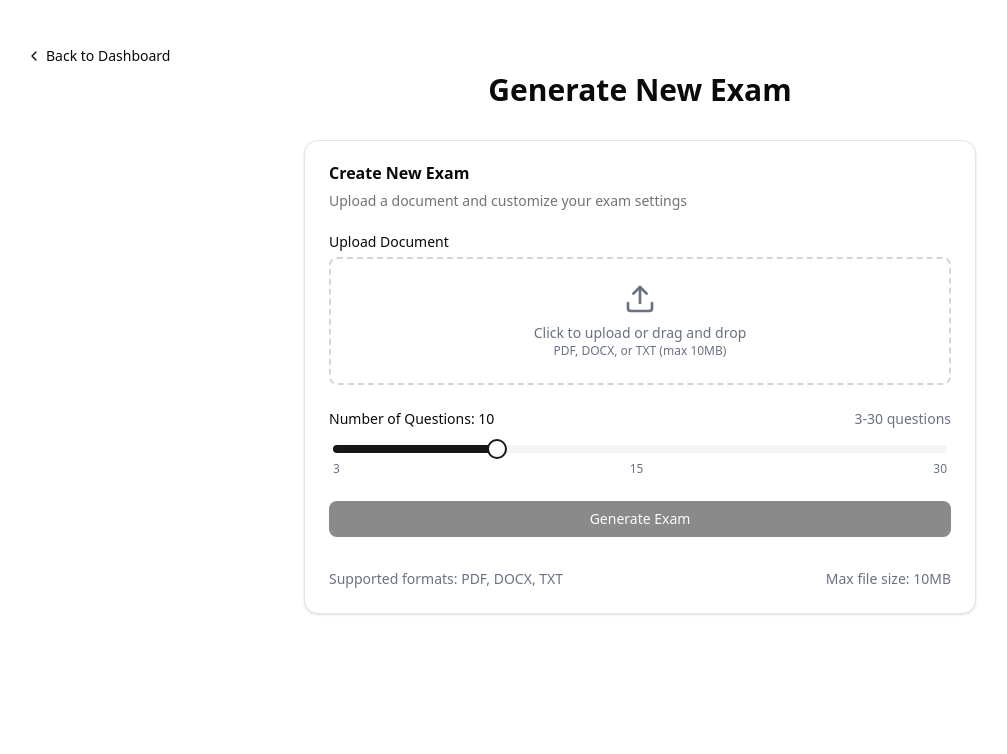
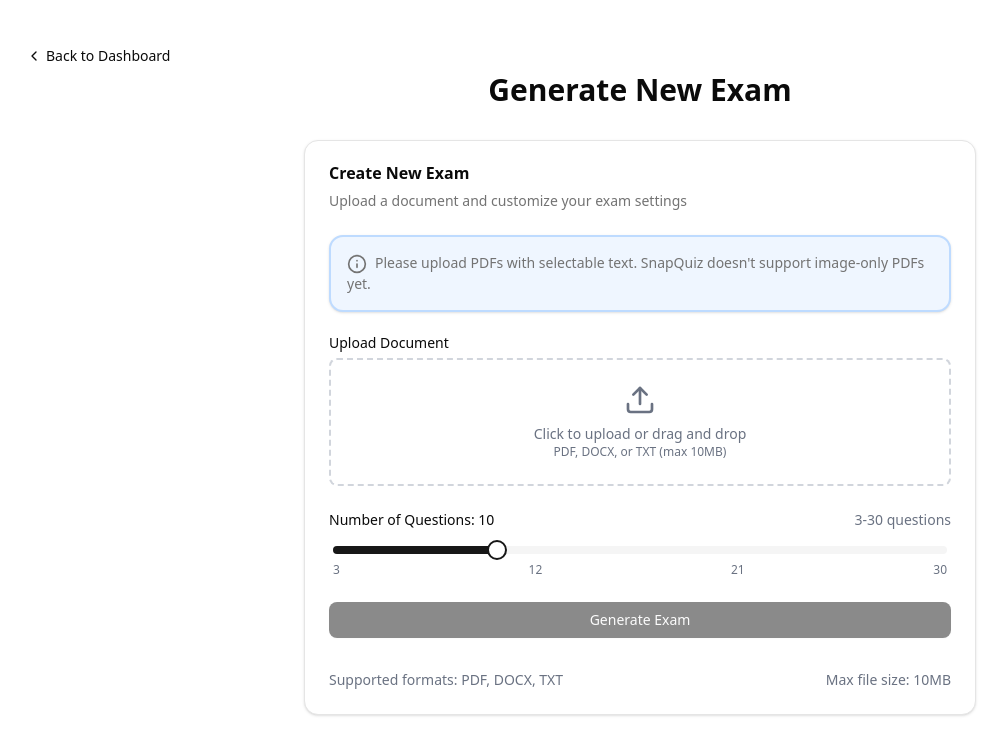
Before and after one commit to noahk004/snapquiz-frontend, a Next.js app: page /dashboard/tests/create in a window 1280 px wide. Shown: the top 754 px of the page, without its empty margins (0-1007 px from the left). Built offline with nearby package versions, Linux system fonts and the light colour scheme.

Commit message:
Add error handling

```diff
--- a/src/app/logout/actions.ts
+++ b/src/app/logout/actions.ts
@@ -9,10 +9,10 @@ export async function logout() {
       `${process.env.NEXT_PUBLIC_API_URL}/api/auth/logout`,
       {
         method: "POST",
-        credentials: "include",
         headers: {
           "Content-Type": "application/json",
         },
+        credentials: "include",
       }
     );
 
--- a/src/components/exam-generator.tsx
+++ b/src/components/exam-generator.tsx
@@ -3,7 +3,7 @@
 import type React from "react";
 
 import { useState } from "react";
-import { Upload, FileText, Loader2 } from "lucide-react";
+import { Upload, FileText, Loader2, AlertCircle } from "lucide-react";
 import { Button } from "@/components/ui/button";
 import { Input } from "@/components/ui/input";
 import { Label } from "@/components/ui/label";
@@ -17,43 +17,68 @@ import {
 } from "@/components/ui/card";
 import { Slider } from "./slider";
 import { redirect } from "next/navigation";
+import { Info } from "lucide-react";
 
 export default function ExamGenerator() {
   const [file, setFile] = useState<File | null>(null);
-//   const [title, setTitle] = useState("");
+  const [error, setError] = useState<string | null>(null);
   const [questionCount, setQuestionCount] = useState(10);
   const [isLoading, setIsLoading] = useState(false);
 
   const handleFileChange = (e: React.ChangeEvent<HTMLInputElement>) => {
+    setError(null); // Clear any previous errors
     if (e.target.files && e.target.files[0]) {
-      setFile(e.target.files[0]);
+      const selectedFile = e.target.files[0];
+      const MAX_FILE_SIZE = 10 * 1024 * 1024; // 10MB in bytes
+
+      if (selectedFile.size > MAX_FILE_SIZE) {
+        setError(
+          `File size exceeds 10MB limit. Current size: ${(
+            selectedFile.size /
+            (1024 * 1024)
+          ).toFixed(2)}MB`
+        );
+        e.target.value = ""; // Clear the file input
+        setFile(null);
+        return;
+      }
+
+      setFile(selectedFile);
     }
   };
 
   const handleSubmit = async (e: React.FormEvent) => {
     e.preventDefault();
+    setError(null);
 
-    if (!file/* || !title */) return;
+    if (!file) {
+      setError("Please select a file to upload");
+      return;
+    }
 
     setIsLoading(true);
 
-    const formData = new FormData()
-    formData.append("file", file)
-    // formData.append("title", title)
-    formData.append("questionCount", questionCount.toString())
-    const response = await fetch(`${process.env.NEXT_PUBLIC_API_URL}/api/tests/generate`, {
-      method: "POST",
-      credentials: "include",
-      body: formData,
-    })
+    const formData = new FormData();
+    formData.append("file", file);
+    formData.append("questionCount", questionCount.toString());
+    const response = await fetch(
+      `${process.env.NEXT_PUBLIC_API_URL}/api/tests/generate`,
+      {
+        method: "POST",
+        credentials: "include",
+        body: formData,
+      }
+    );
 
-    console.log(response)
+    console.log(response);
 
     setIsLoading(false);
     if (response.ok) {
       redirect("/dashboard");
     } else {
-      console.error("Failed to generate exam.");
+      setError(
+        "Something went wrong while generating the exam. Please try again."
+      );
     }
   };
 
@@ -67,17 +92,13 @@ export default function ExamGenerator() {
       </CardHeader>
       <CardContent>
         <form onSubmit={handleSubmit} className="space-y-6">
-          {/* <div className="space-y-2">
-            <Label htmlFor="title">Exam Title</Label>
-            <Input
-              id="title"
-              placeholder="Enter exam title"
-              value={title}
-              onChange={(e) => setTitle(e.target.value)}
-              required
-              disabled={isLoading}
-            />
-          </div> */}
+          <Card className="py-4 px-4 border-blue-200 border-2 bg-blue-50">
+            <CardDescription>
+              <Info className="w-5 h-5 inline-block mr-2" />
+              Please upload PDFs with selectable text. SnapQuiz doesn&apos;t
+              support image-only PDFs yet.
+            </CardDescription>
+          </Card>
 
           <div className="space-y-2">
             <Label htmlFor="document">Upload Document</Label>
@@ -140,15 +161,22 @@ export default function ExamGenerator() {
             </div>
             <div className="flex justify-between text-xs text-gray-500 px-1">
               <span>3</span>
-              <span>15</span>
+              <span>12</span>
+              <span>21</span>
               <span>30</span>
             </div>
           </div>
 
+          {error && (
+              <div className="flex items-center gap-2 text-red-600 bg-red-50 p-2 rounded-md text-sm mb-4">
+                <AlertCircle className="w-4 h-4" />
+                {error}
+              </div>
+            )}
           <Button
             type="submit"
             className="w-full cursor-pointer mb-2"
-            disabled={isLoading || !file/* || !title */}
+            disabled={isLoading || !file}
           >
             {isLoading ? (
               <span className="flex items-center">
```
